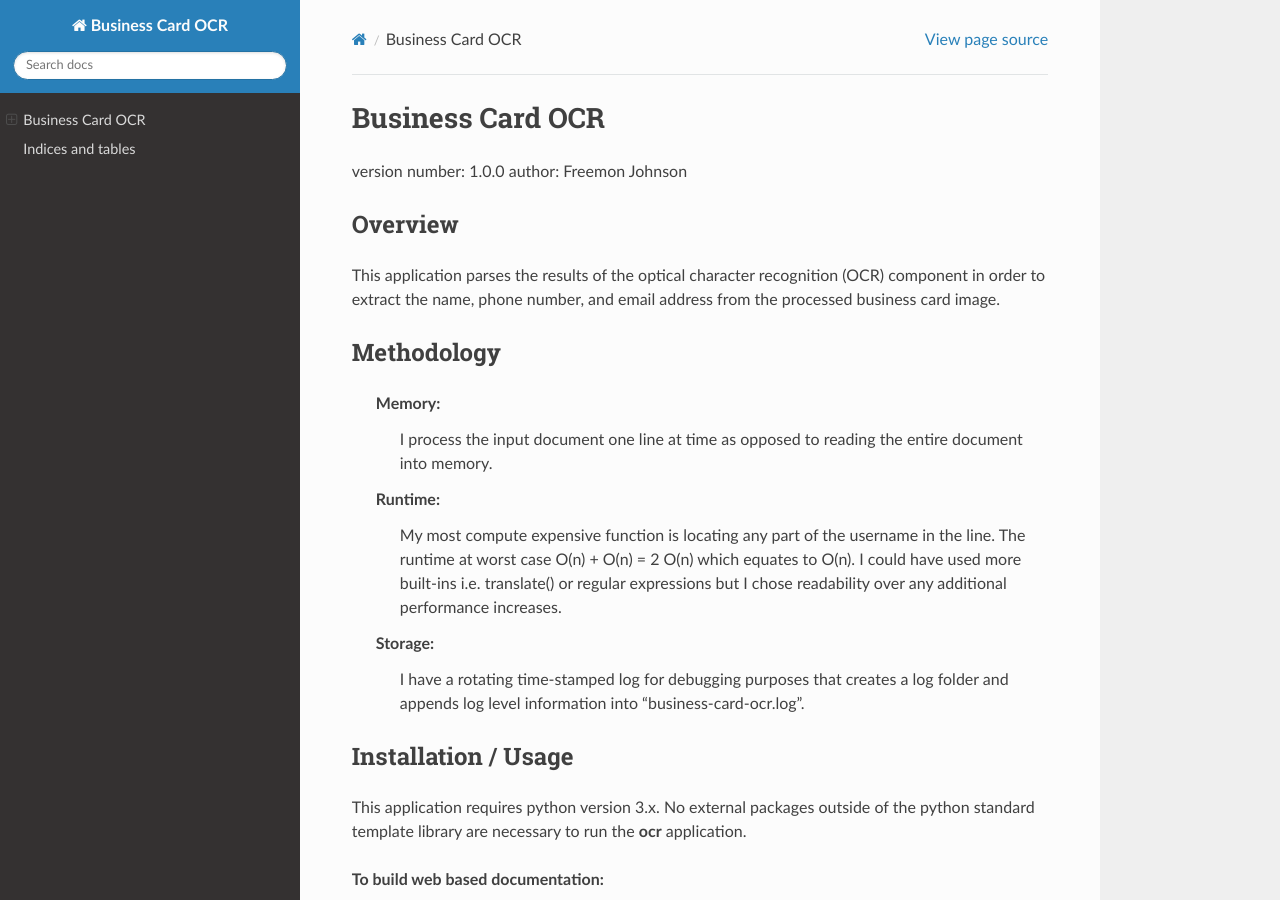
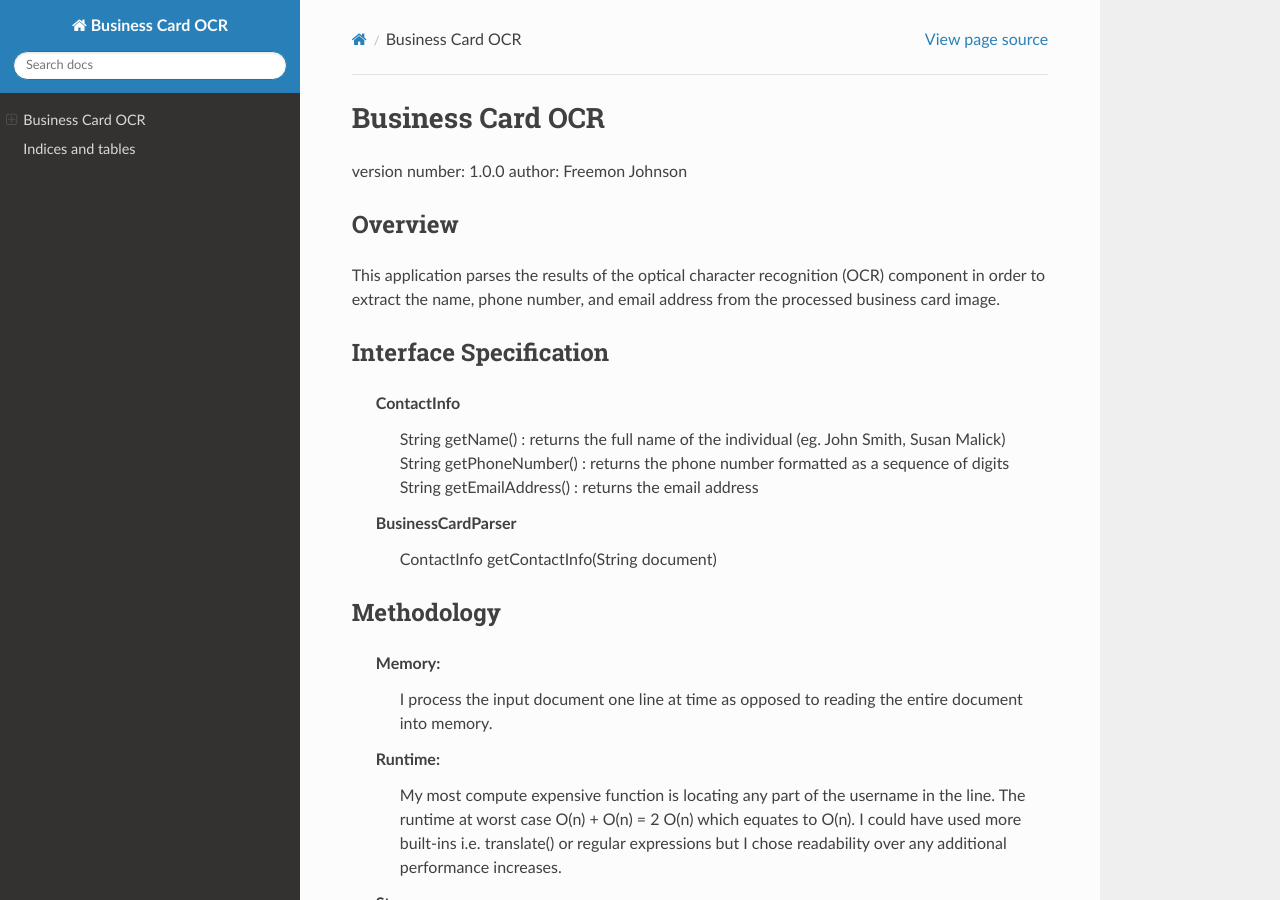
Before and after one commit to freemonj/business_card_ocr, a Sphinx documentation site: the page built from docs/index.rst, in a window 1280 px wide and 900 px high. Built offline with Sphinx 7.4.7 and the Read the Docs theme 2.0.0, drawn with Linux system fonts in a browser that asks for light colours.

Commit message:
Updated web documentation to include interface specification.

```diff
--- a/docs/index.rst
+++ b/docs/index.rst
@@ -13,6 +13,17 @@ Overview
 --------
 
 This application parses the results of the optical character recognition (OCR) component in order to extract the name, phone number, and email address from the processed business card image.
+
+
+Interface Specification
+----------------------
+	ContactInfo
+	    String getName() : returns the full name of the individual (eg. John Smith, Susan Malick)
+	    String getPhoneNumber() : returns the phone number formatted as a sequence of digits
+	    String getEmailAddress() : returns the email address
+
+	BusinessCardParser
+	    ContactInfo getContactInfo(String document)
 
 Methodology
 -----------
```
Also changed, not shown: 5 other files.
